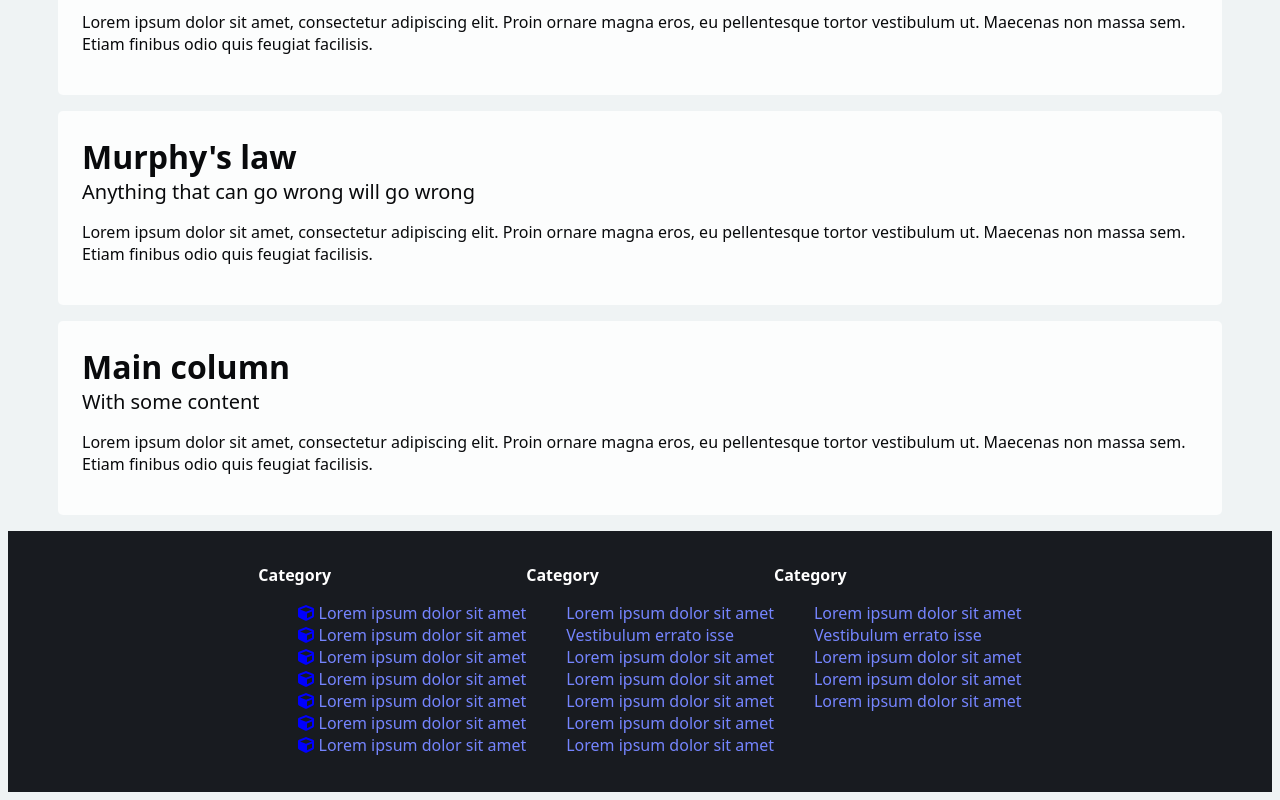
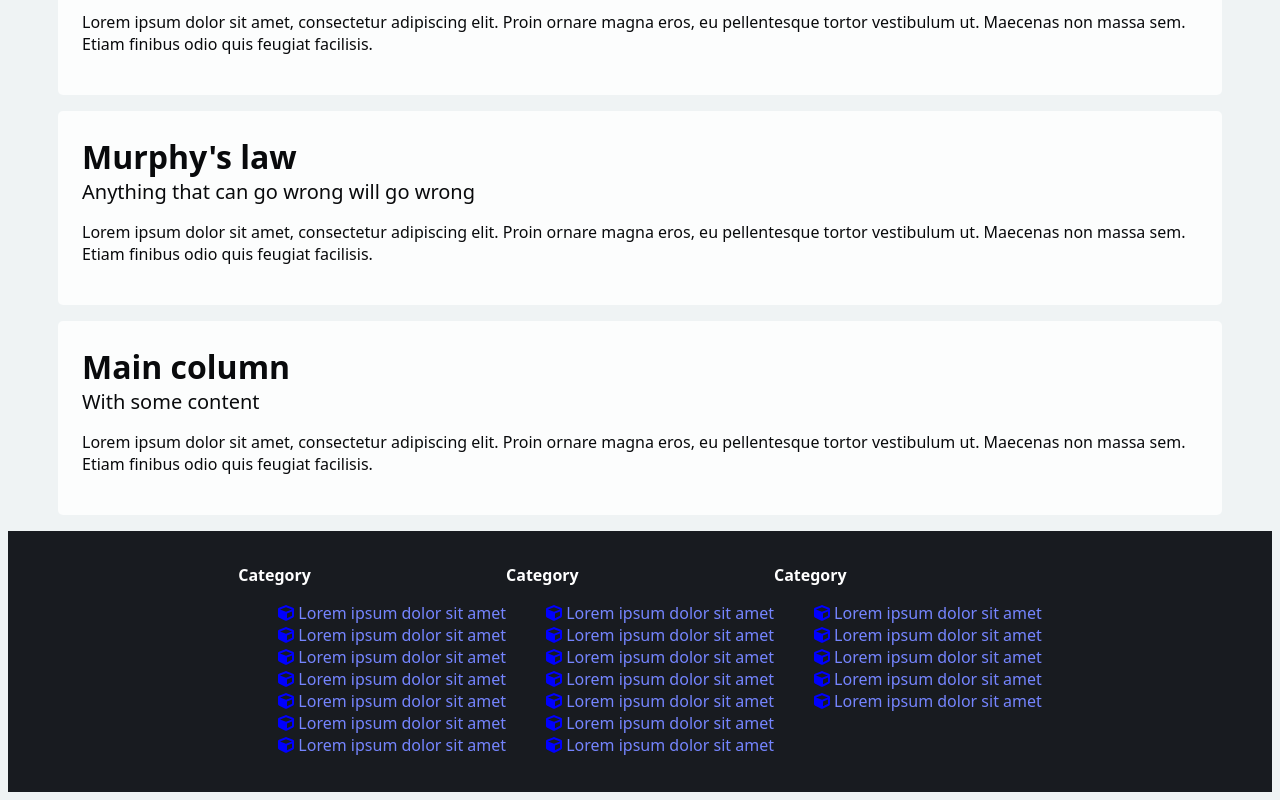
Before and after one commit to WSU-SoC-WEB2620-CU/web2620-assignment-7-arlacontreras, a website built with Vite: page src/index.html in a window 1280 px wide. Shown: the part 4165-4965 px from the top of the page. Built offline with nearby package versions, Linux system fonts and the light colour scheme.

Commit message:
Final submit

```diff
--- a/src/index.html
+++ b/src/index.html
@@ -245,25 +245,25 @@
           <h2>Category</h2>
           <ul>
             <li class="footer-links">
-              <a href="#">Lorem ipsum dolor sit amet</a>
+              <div class="icon"><i class="fas fa-cube"></i> <a href="#">Lorem ipsum dolor sit amet</a></div>
             </li>
             <li class="footer-links">
-              <a href="#">Vestibulum errato isse</a>
+              <div class="icon"><i class="fas fa-cube"></i> <a href="#">Lorem ipsum dolor sit amet</a></div>
             </li>
             <li class="footer-links">
-              <a href="#">Lorem ipsum dolor sit amet</a>
+              <div class="icon"><i class="fas fa-cube"></i> <a href="#">Lorem ipsum dolor sit amet</a></div>
             </li>
             <li class="footer-links">
-              <a href="#">Lorem ipsum dolor sit amet</a>
+              <div class="icon"><i class="fas fa-cube"></i> <a href="#">Lorem ipsum dolor sit amet</a></div>
             </li>
             <li class="footer-links">
-              <a href="#">Lorem ipsum dolor sit amet</a>
+              <div class="icon"><i class="fas fa-cube"></i> <a href="#">Lorem ipsum dolor sit amet</a></div>
             </li>
             <li class="footer-links">
-              <a href="#">Lorem ipsum dolor sit amet</a>
+              <div class="icon"><i class="fas fa-cube"></i> <a href="#">Lorem ipsum dolor sit amet</a></div>
             </li>
             <li class="footer-links">
-              <a href="#">Lorem ipsum dolor sit amet</a>
+              <div class="icon"><i class="fas fa-cube"></i> <a href="#">Lorem ipsum dolor sit amet</a></div>
             </li>
           </ul>
         </div>
@@ -271,19 +271,19 @@
           <h2>Category</h2>
           <ul>
             <li class="footer-links">
-              <a href="#">Lorem ipsum dolor sit amet</a>
+              <div class="icon"><i class="fas fa-cube"></i> <a href="#">Lorem ipsum dolor sit amet</a></div>
             </li>
             <li class="footer-links">
-              <a href="#">Vestibulum errato isse</a>
+              <div class="icon"><i class="fas fa-cube"></i> <a href="#">Lorem ipsum dolor sit amet</a></div>
             </li>
             <li class="footer-links">
-              <a href="#">Lorem ipsum dolor sit amet</a>
+              <div class="icon"><i class="fas fa-cube"></i> <a href="#">Lorem ipsum dolor sit amet</a></div>
             </li>
             <li class="footer-links">
-              <a href="#">Lorem ipsum dolor sit amet</a>
+              <div class="icon"><i class="fas fa-cube"></i> <a href="#">Lorem ipsum dolor sit amet</a></div>
             </li>
             <li class="footer-links">
-              <a href="#">Lorem ipsum dolor sit amet</a>
+              <div class="icon"><i class="fas fa-cube"></i> <a href="#">Lorem ipsum dolor sit amet</a></div>
             </li>
           </ul>
         </div>
```
